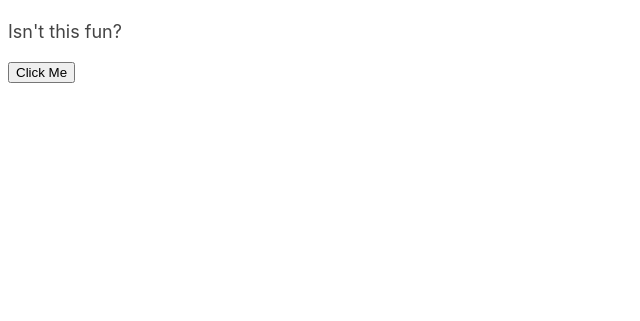
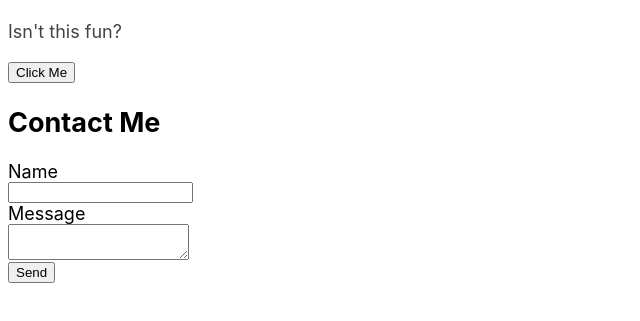
Before and after one commit to jlengstorf/my-first-jamstack-site, a plain HTML site: page index.html in a window 1280 px wide. Shown: the part 71-392 px from the top of the page, without its empty margins (0-640 px from the left). Drawn offline with Linux system fonts and the light colour scheme.

Commit message:
add contact form

```diff
--- a/css/style.css
+++ b/css/style.css
@@ -11,3 +11,9 @@ h1 {
 p {
   color: #444;
 }
+
+label,
+input,
+textarea {
+  display: block;
+}
--- a/index.html
+++ b/index.html
@@ -11,5 +11,18 @@
     <h1>Hi Jamstack Conf!</h1>
     <p>Isn't this fun?</p>
     <button>Click Me</button>
+
+    <h2>Contact Me</h2>
+    <form name="contact" method="POST" data-netlify="true">
+      <label for="name"
+        >Name
+        <input type="text" name="name" id="name" />
+      </label>
+      <label for="message"
+        >Message
+        <textarea id="message" name="message"></textarea>
+      </label>
+      <button type="submit">Send</button>
+    </form>
   </body>
 </html>
```
